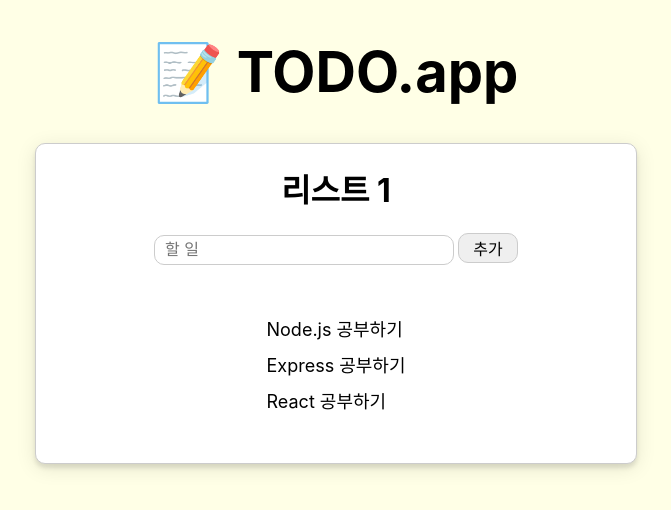
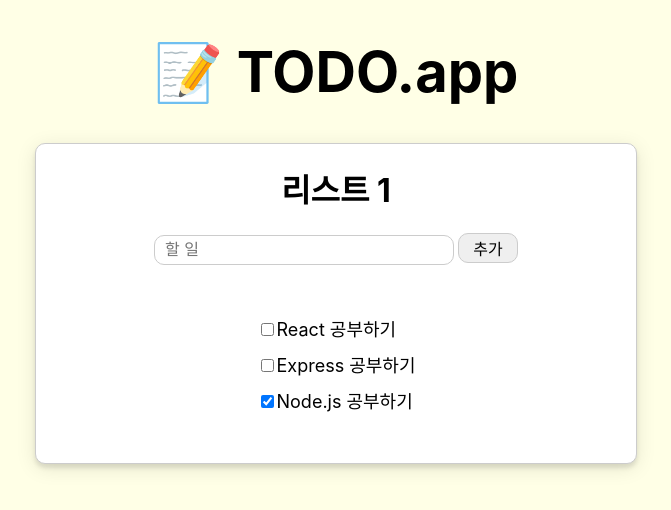
Before and after one commit to gintooooonic/react-todo, a React (Create React App) app: page / in a window 1280 px wide. Shown: the top 510 px of the page, without its empty margins (304-975 px from the left). Built offline with nearby package versions, Linux system fonts and the light colour scheme.

Commit message:
체크박스 추가

```diff
--- a/src/List/index.js
+++ b/src/List/index.js
@@ -1,12 +1,17 @@
 import style from "./index.module.scss";
 
 export default function List(props) {
-  const listItems = props.jobs.map((job, idx) => (
-    <ListItem key={idx} job={job} />
-  ));
+  const notDoneFirst = (a, b) => (a.done ? !b.done : -1);
+  const jobs = [...props.jobs].sort(notDoneFirst);
+  const listItems = jobs.map((job, idx) => <ListItem key={idx} job={job} />);
   return <ul className={style.list}>{listItems}</ul>;
 }
 
 function ListItem(props) {
-  return <li>{props.job.title}</li>;
+  return (
+    <li>
+      <input type="checkbox" checked={props.job.done} />
+      {props.job.title}
+    </li>
+  );
 }
--- a/src/Todo/index.js
+++ b/src/Todo/index.js
@@ -8,9 +8,9 @@ export default class Todo extends Component {
     this.state = {
       title: "",
       jobs: [
-        { title: "Node.js 공부하기" },
-        { title: "Express 공부하기" },
-        { title: "React 공부하기" },
+        { title: "Node.js 공부하기", done: true },
+        { title: "Express 공부하기", done: false },
+        { title: "React 공부하기", done: false },
       ],
     };
 
```
